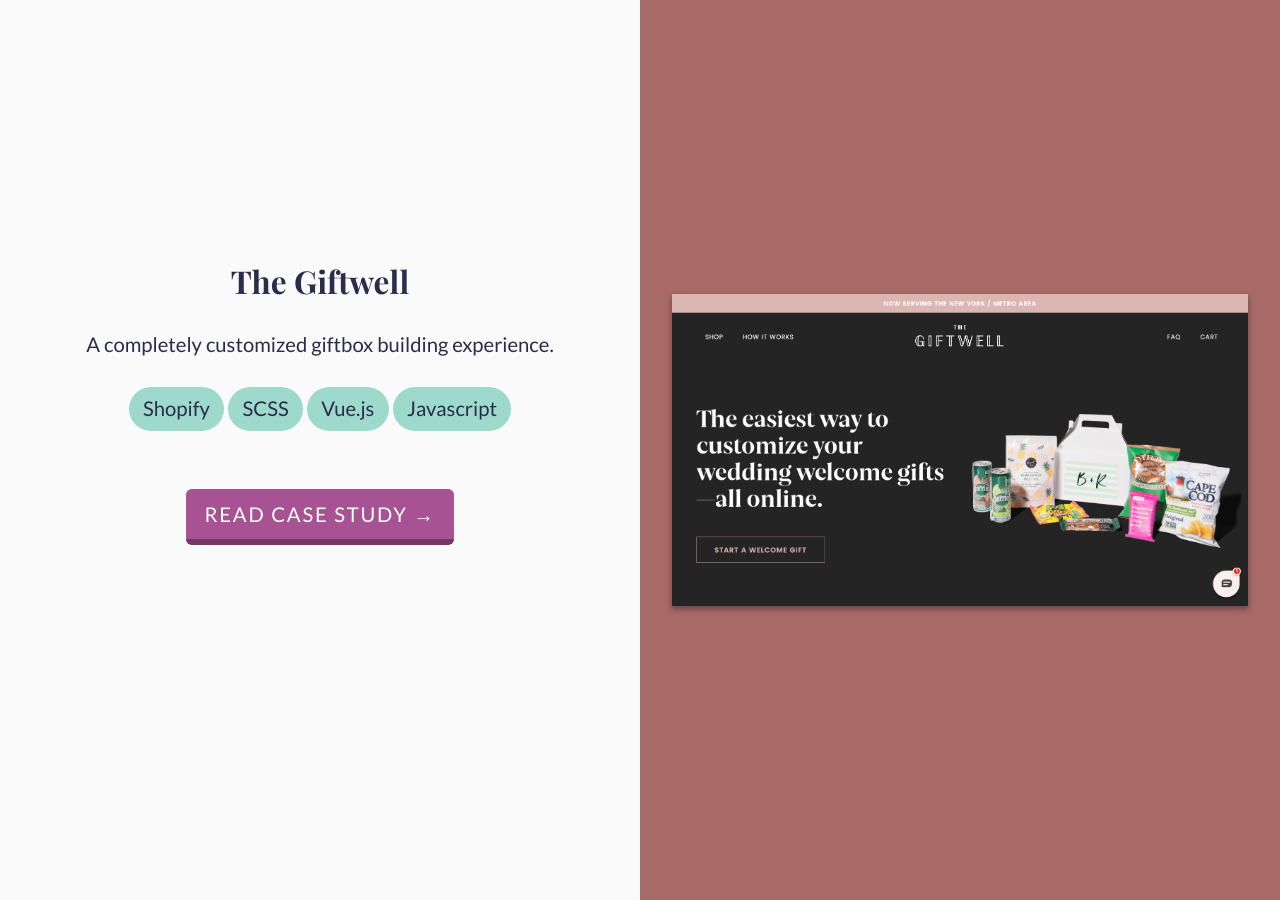
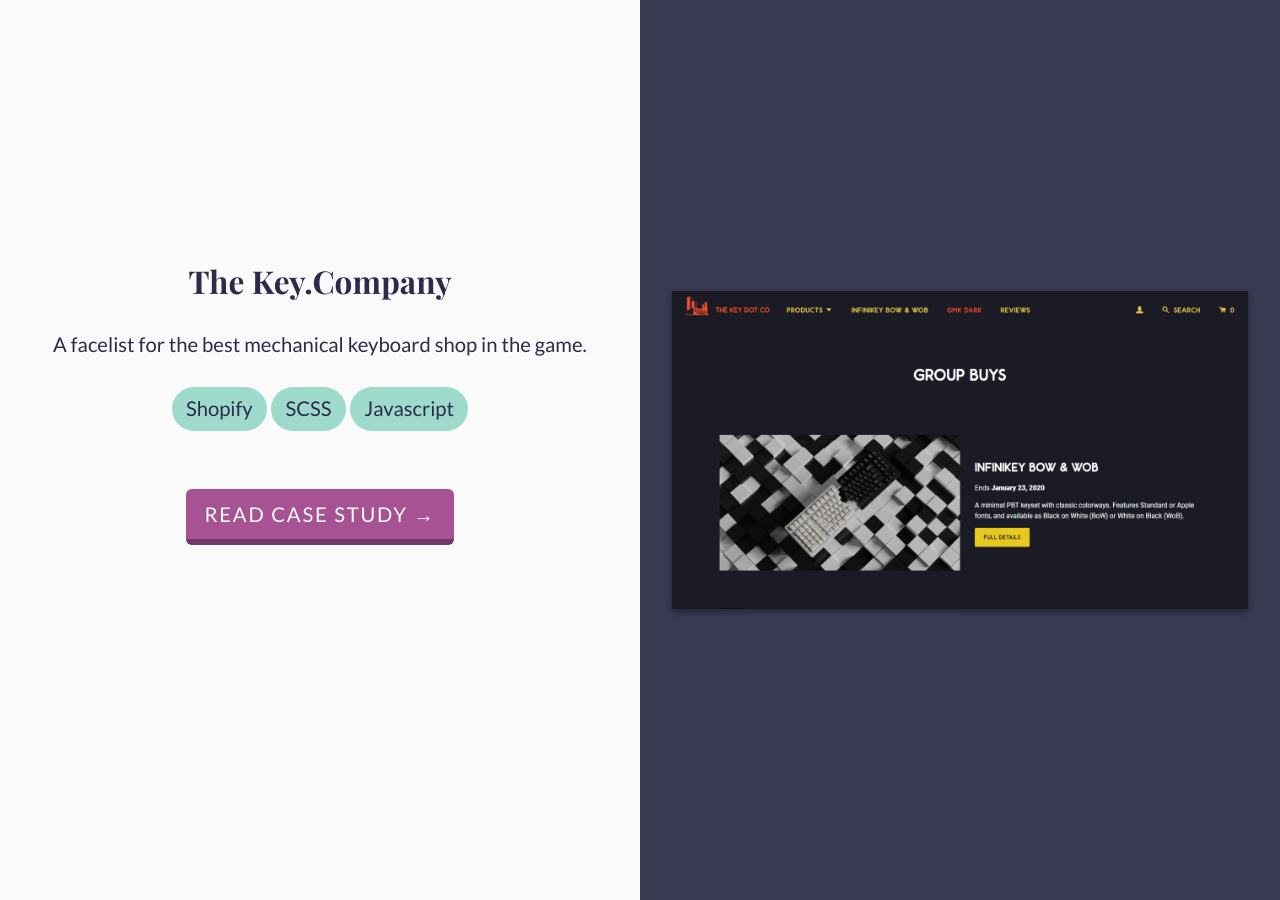
Before and after one commit to nchan0154/nicchan.me-legacy, a Jekyll site: the page built from index.html, in a window 1280 px wide and 900 px high, scrolled down 1047 px. Built offline with Jekyll 4.4.1, drawn with Linux system fonts in a browser that asks for light colours; some of the changed text lies outside the part shown.

Commit message:
Remove google analytics, add TKC case study

```diff
--- a/_includes/head.html
+++ b/_includes/head.html
@@ -45,33 +45,6 @@
     <link rel="stylesheet" href="/css/all.min.css" />
     <script src="https://code.jquery.com/jquery-1.12.0.min.js"></script>
 
-    {% if site.environment == 'production' %}
-    <script>
-      (function(i, s, o, g, r, a, m) {
-        i["GoogleAnalyticsObject"] = r;
-        (i[r] =
-          i[r] ||
-          function() {
-            (i[r].q = i[r].q || []).push(arguments);
-          }),
-          (i[r].l = 1 * new Date());
-        (a = s.createElement(o)), (m = s.getElementsByTagName(o)[0]);
-        a.async = 1;
-        a.src = g;
-        m.parentNode.insertBefore(a, m);
-      })(
-        window,
-        document,
-        "script",
-        "https://www.google-analytics.com/analytics.js",
-        "ga"
-      );
-
-      ga("create", "UA-77777313-1", "auto");
-      ga("send", "pageview");
-    </script>
-    {% endif %}
-
     <noscript>
       <style type="text/css">
         .showcase__image-wrapper {
--- a/_layouts/projects.html
+++ b/_layouts/projects.html
@@ -62,7 +62,7 @@
   endfor %} {% if nexturl %}
   <div class="row row--small pagination">
     {% if nexturl %}Next Project:
-    <a href="{{ nexturl }}" class="next"> {{ nexttitle }}&nbsp;&rarr;</a>{%
+    <a href="{{ nexturl }}" class="next"> {{ nexttitle }} <span aria-hidden="true">&nbsp;&rarr;</span></a>{%
     endif %}
   </div>
   {% endif %}
--- /dev/null
+++ b/_projects/the-key-dot-company.md
@@ -0,0 +1,67 @@
+---
+title: The Key.Company
+permalink: /projects/the-key-dot-company
+date: 2019-07-23
+img: featured-tkc.png
+color: 393952
+featured: true
+link: https://thekey.company/
+technology:
+  - Shopify
+  - SCSS
+  - Javascript
+
+blurb: A facelist for the best mechanical keyboard shop in the game.
+
+brief: |
+  The Key.Company had some ambitious plans for the next few months, but their old website was confusing and preventing customers from finding what they wanted.
+solution: |
+  With creative direction from <a href="https://bysusanlin.com/">Mintlodica</a>, I rebuilt the site with custom logic in order to handle the challenges of managing a unique purchase model, as well as giving the whole brand a more polished look and feel.
+---
+
+<figure class="projects__image-wrapper row row--full" style="background-color: #{{ page.color }}">
+  <div class="projects__col--half">
+    <img class="projects__image" src="{{ site.imgurl }}tkc-old.png" alt="The old TKC Website">
+  </div>
+  <div class="projects__col--half">
+    <img class="projects__image" src="{{ site.imgurl }}featured-tkc.png" alt="The current TKC Website">
+  </div>
+  <figcaption class="projects__caption">
+    Before and After comparison
+  </figcaption>
+</figure>
+
+<section class="row row--small">
+  <h2>Highlights</h2>
+  <h3 class="subheading">A Different Kind of Sales Model</h3>
+  <p>Because artisanal mechanical keyboards is such a small and niche hobby, most vendors use a buying model called 'group buys' in order to minimize upfront costs and prevent loss. In a group buy, a vendor will take orders for a product that has yet to be manufactured. Once the buy period is over, the vendor will place the order with the manufacturer. Purchased products are shipped out when the manufacturing is complete, several months later.</p>
+  <p>Due to this extended purchasing process, building trust with the customer is vital. The customer needs to know that the vendor won't just run off with their money, and they need to be able to follow along with any updates in the manufacturing process. To achieve this, we added quantity bars on the product page that updated the product's progress towards the minimum order quantity as orders came in, so customers could make informed decisions on whether or not a buy was likely to succeed, as well as a live countdown to clear up any confusion about group buy end times. We also added an updates page in order to gather the current status of both current and past projects. Since adding these features, TheKey.Company has seen it's revenue <strong>triple</strong> and many of it's competitors have added similar features to their own sites.</p>
+</section>
+
+<figure class="projects__image-wrapper row row--full" style="background-color: #{{ page.color }}">
+  <div class="projects__col--half">
+    <img class="projects__image" src="{{ site.imgurl }}tkc-2.png" alt="The TKC Product Page">
+  </div>
+  <div class="projects__col--half">
+    <img class="projects__image" src="{{ site.imgurl }}tkc-1.png" alt="TKC Updates Page">
+  </div>
+  <figcaption class="projects__caption">
+    Product and Updates Pages
+  </figcaption>
+</figure>
+
+<section class="row row--small">
+  <h2 class="testimonials__header">Feedback</h2>
+  <blockquote class="testimonials__blockquote">
+    <p class="testimonials__text">Such a great improvement over the old site. I'm colorblind and love the increase in contrast of the colors.</p>
+    <cite class="testimonials__author">– Survey Feedback</cite>
+  </blockquote>
+  <blockquote class="testimonials__blockquote">
+    <p class="testimonials__text">Been browsing [TheKey.Company] for a while now and I just want to compliment the individuals who do the ui design. It's one of the most pleasurable experiences for browsing and purchasing I've had not just in the mech space but in the online retailer space in general, it's pretty obvious a lot of thought and care was put into it.</p>
+    <cite class="testimonials__author">– A Discord User</cite>
+  </blockquote>
+  <blockquote class="testimonials__blockquote">
+    <p class="testimonials__text">You’re the best. Do you know I sleep better at night knowing I can count on you?</p>
+    <cite class="testimonials__author">– Jason, The Key.Company Storeowner</cite>
+  </blockquote>
+</section>
```
Also changed, not shown: _projects/steven-holl-architects.md (+1 -2 lines), _archived/warrior-brewing-company.md (renamed from _projects/warrior-brewing-company.md), img/featured-tkc.png (added), img/tkc-1.png (added), img/tkc-2.png (added), img/tkc-old.png (added).
